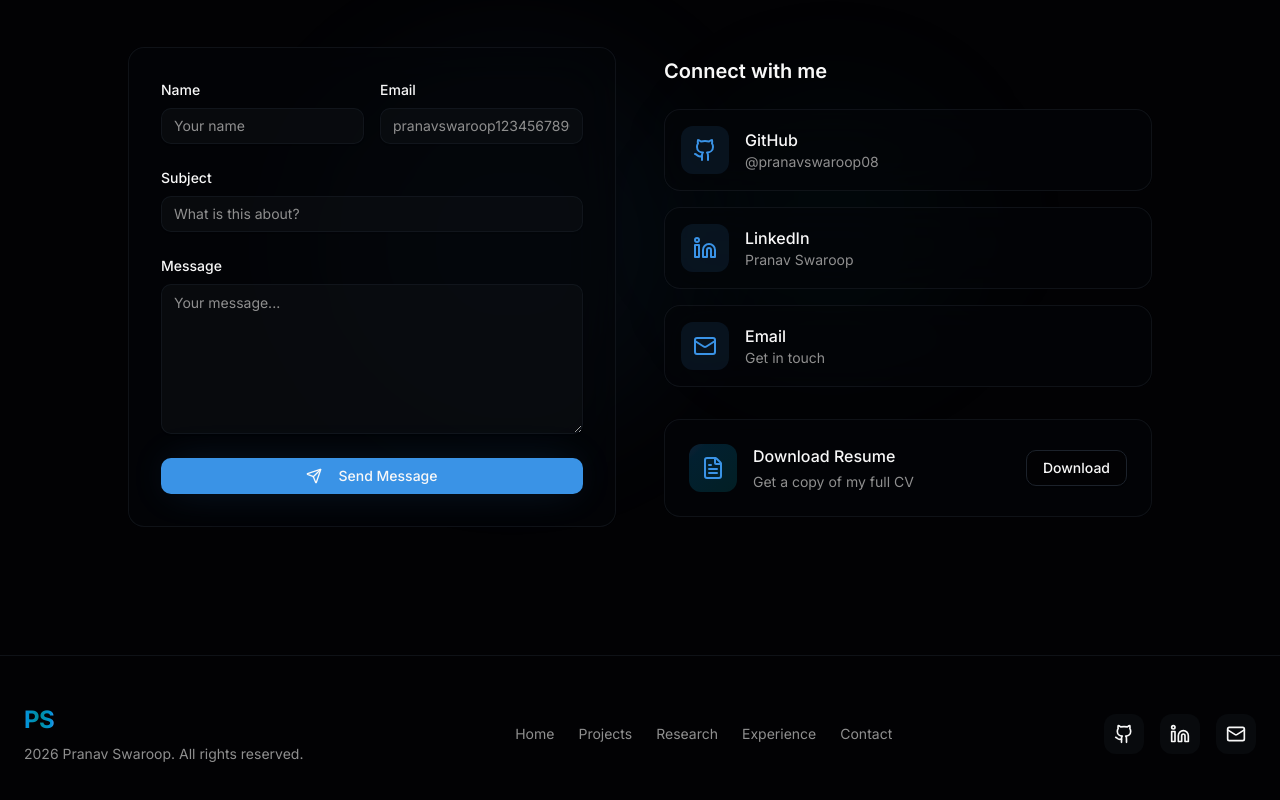
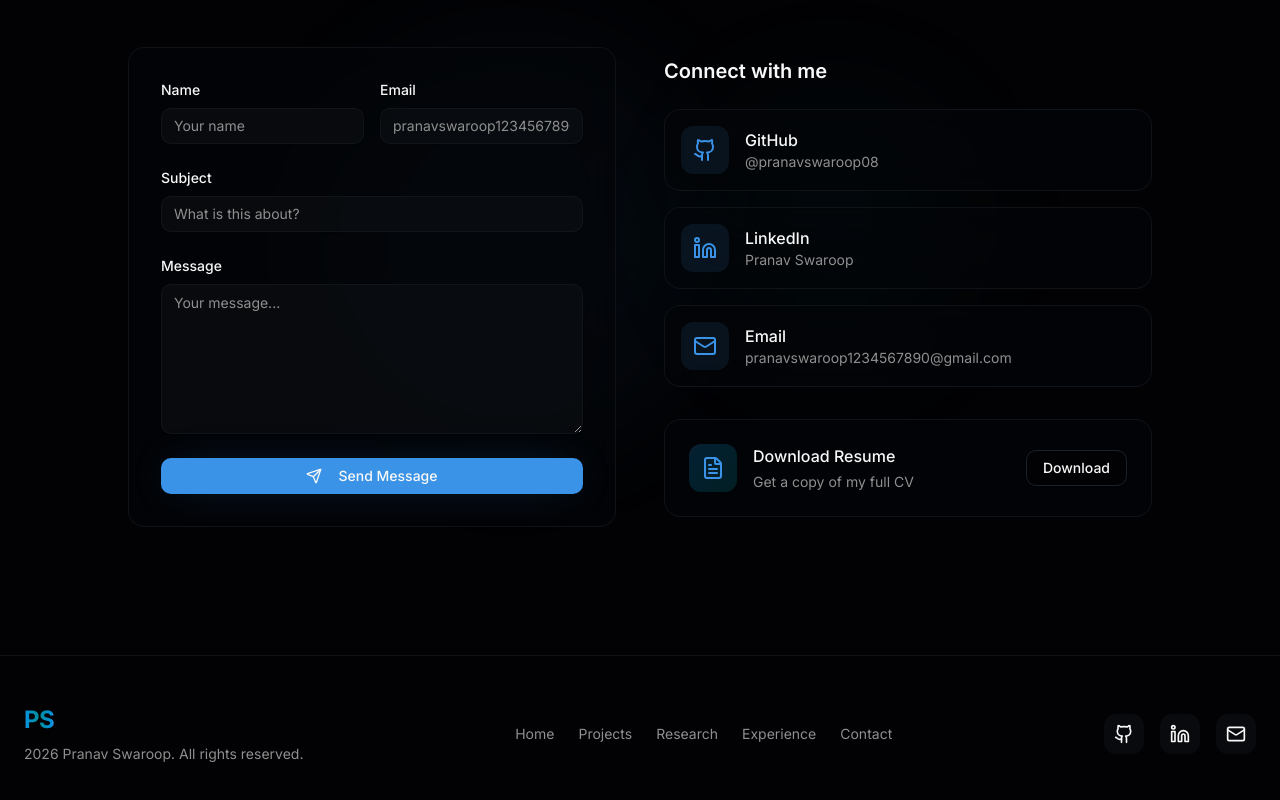
Before and after one commit to pranavswaroop08/v0-personal-portfolio-website, a Next.js app: page / in a window 1280 px wide. Shown: the part 7010-7810 px from the top of the page. Built offline with nearby package versions, Linux system fonts and the light colour scheme.

Commit message:
feat: add user email to contact section

```diff
--- a/components/contact-section.tsx
+++ b/components/contact-section.tsx
@@ -166,7 +166,7 @@ export function ContactSection() {
                     </div>
                     <div>
                       <div className="font-medium">Email</div>
-                      <div className="text-sm text-muted-foreground">Get in touch</div>
+                      <div className="text-sm text-muted-foreground">pranavswaroop1234567890@gmail.com</div>
                     </div>
                   </Link>
                 </div>
```
